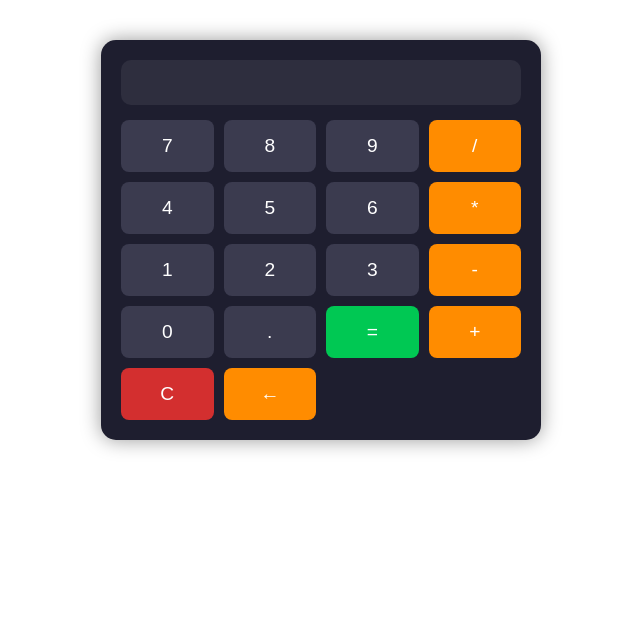
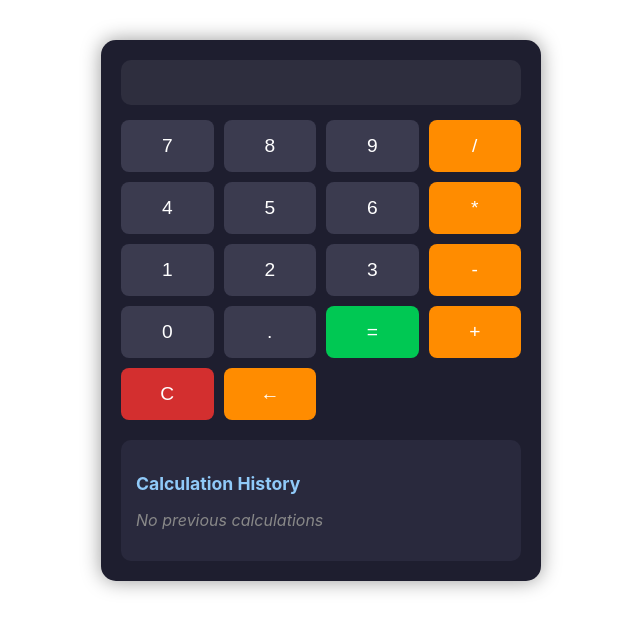
Before and after one commit to hsbhatra/scientific-calculator, a React (Create React App) app: page / in a window 1280 px wide. Shown: the top 630 px of the page, without its empty margins (319-959 px from the left). Built offline with nearby package versions, Linux system fonts and the light colour scheme.

Commit message:
Integrate History component in App.js and display past calculations.

```diff
--- a/src/App.js
+++ b/src/App.js
@@ -1,6 +1,7 @@
 import React, { useState } from 'react';
 import Display from './components/Display';
 import Button from './components/Button';
+import History from './components/History'
 import styles from './styles/App.module.css';
 
 function App() {
@@ -60,6 +61,7 @@ function App() {
           />
         ))}
       </div>
+      <History history={history} />
     </div>
   );
 }
--- /dev/null
+++ b/src/components/History.jsx
@@ -0,0 +1,24 @@
+import React from 'react';
+import styles from '../styles/History.module.css';
+
+// This component displays the history of calculations
+const History = ({ history = [] }) => {
+  return (
+    <div className={styles.history}>
+      <h3 className={styles.title}>Calculation History</h3>
+      {history.length === 0 ? (
+        <p className={styles.empty}>No previous calculations</p>
+      ) : (
+        <ul className={styles.list}>
+          {history.map((entry, index) => (
+            <li key={index} className={styles.item}>
+              {entry}
+            </li>
+          ))}
+        </ul>
+      )}
+    </div>
+  );
+};
+
+export default History;
--- /dev/null
+++ b/src/styles/History.module.css
@@ -0,0 +1,31 @@
+.history {
+  margin-top: 20px;
+  padding: 15px;
+  background-color: #29293d;
+  border-radius: 10px;
+  color: #e0e0e0;
+}
+
+.title {
+  font-size: 1.1rem;
+  margin-bottom: 10px;
+  color: #90caf9;
+}
+
+.empty {
+  font-style: italic;
+  color: #888;
+}
+
+.list {
+  list-style-type: none;
+  padding: 0;
+  margin: 0;
+  max-height: 200px;
+  overflow-y: auto;
+}
+
+.item {
+  padding: 5px 0;
+  border-bottom: 1px solid #444;
+}
```
